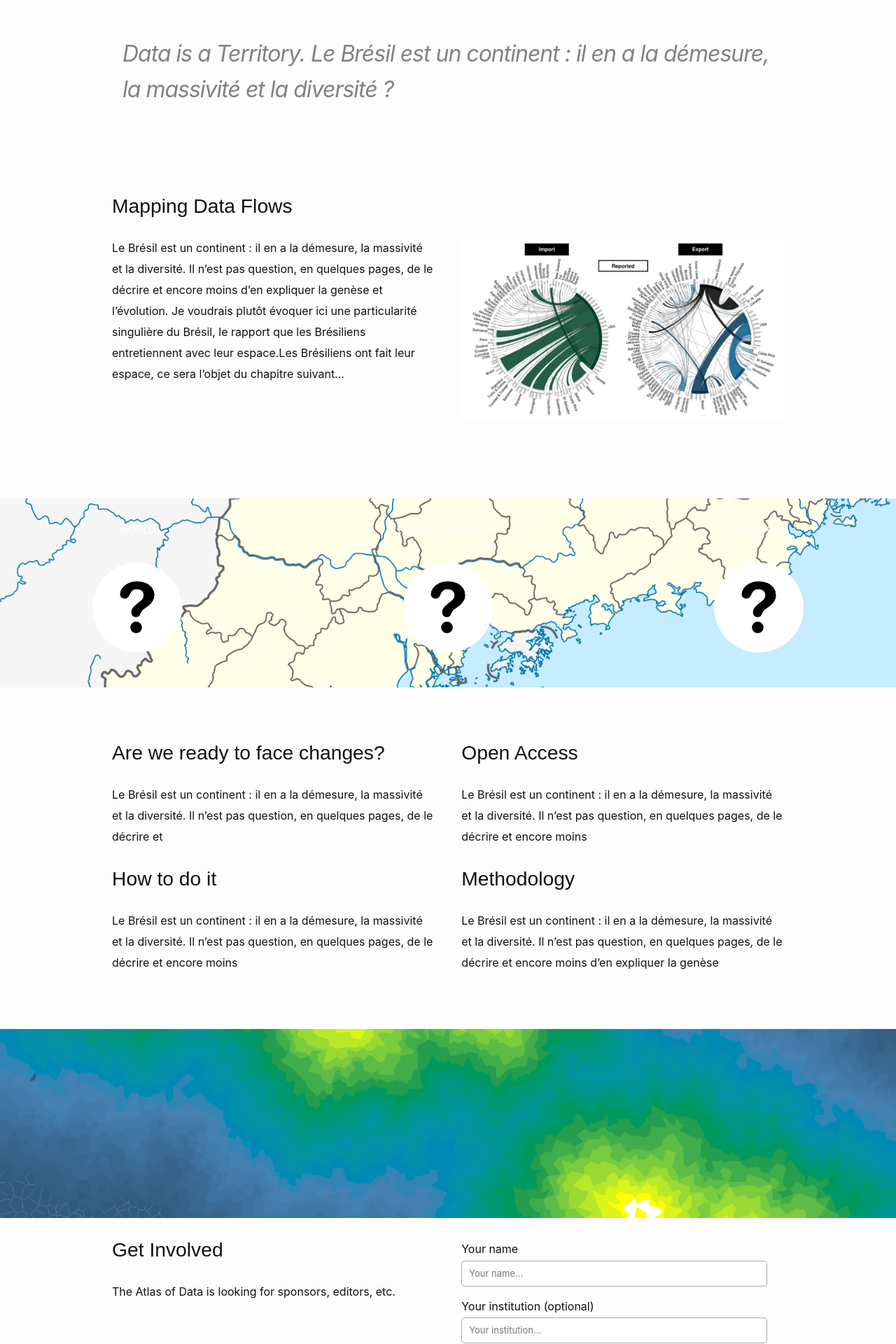
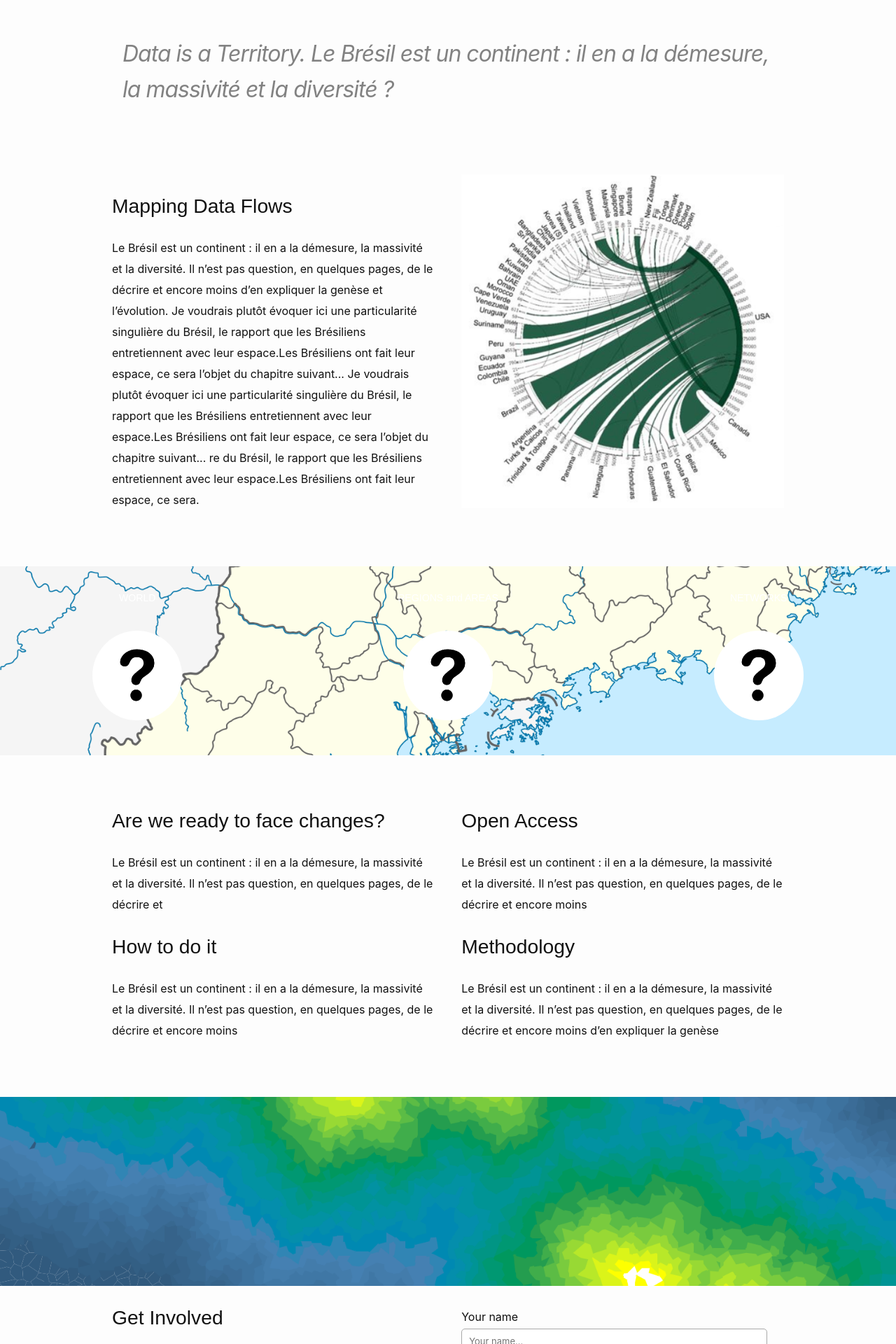
Before and after one commit to atlasofdata/atlasofdata.github.io, a Jekyll site: the page built from home.html, in a window 1280 px wide. Shown: the part 945-2865 px from the top of the page at 70% size. Built offline with Jekyll 4.4.1, drawn with Linux system fonts in a browser that asks for light colours; some of the changed text lies outside the part shown.

Commit message:
better placeholders

```diff
--- a/css/main.scss
+++ b/css/main.scss
@@ -71,7 +71,7 @@
   margin-bottom: 5em;
 
   img.page-mockup {
-    margin: 2em 0;
+    // margin: 2em 0;
   }
 }
 
--- a/home.html
+++ b/home.html
@@ -22,11 +22,11 @@
     </section>
 
     <section id="intro" class="container">
-      <h3>Mapping Data Flows</h3>
       <div class="row">
         <div class="one-half column">
+          <h3>Mapping Data Flows</h3>
           <p>
-            Le Brésil est un continent : il en a la démesure, la massivité et la diversité. Il n’est pas question, en quelques pages, de le décrire et encore moins d’en expliquer la genèse et l’évolution. Je voudrais plutôt évoquer ici une particularité singulière du Brésil, le rapport que les Brésiliens entretiennent avec leur espace.Les Brésiliens ont fait leur espace, ce sera l’objet du chapitre suivant...
+            Le Brésil est un continent : il en a la démesure, la massivité et la diversité. Il n’est pas question, en quelques pages, de le décrire et encore moins d’en expliquer la genèse et l’évolution. Je voudrais plutôt évoquer ici une particularité singulière du Brésil, le rapport que les Brésiliens entretiennent avec leur espace.Les Brésiliens ont fait leur espace, ce sera l’objet du chapitre suivant... Je voudrais plutôt évoquer ici une particularité singulière du Brésil, le rapport que les Brésiliens entretiennent avec leur espace.Les Brésiliens ont fait leur espace, ce sera l’objet du chapitre suivant... re du Brésil, le rapport que les Brésiliens entretiennent avec leur espace.Les Brésiliens ont fait leur espace, ce sera.
           </p>
         </div>
         <div class="one-half column">
@@ -88,7 +88,15 @@
         <div class="one-half column">
           <h3>Get Involved</h3>
           <p>
-            The Atlas of Data is looking for sponsors, editors, etc.
+            <b>
+              The Atlas of Data is looking for sponsors.
+            </b>
+          </p>
+          <p>
+            Le Brésil est un continent : il en a la démesure, la massivité et la diversité. Il n’est pas question, en quelques pages, de le décrire et encore moins d’en expliquer la genèse
+          </p>
+          <p>
+            Le Brésil est un continent : il en a la démesure, la massivité et la diversité. Il n’est pas question, en quelques pages, de le décrire et encore moins d’en expliquer la genèse
           </p>
         </div>
         <div class="one-half column">
```
Also changed, not shown: img/placeholder-mockup-page.png (deleted), img/red_snap_img1.png.
